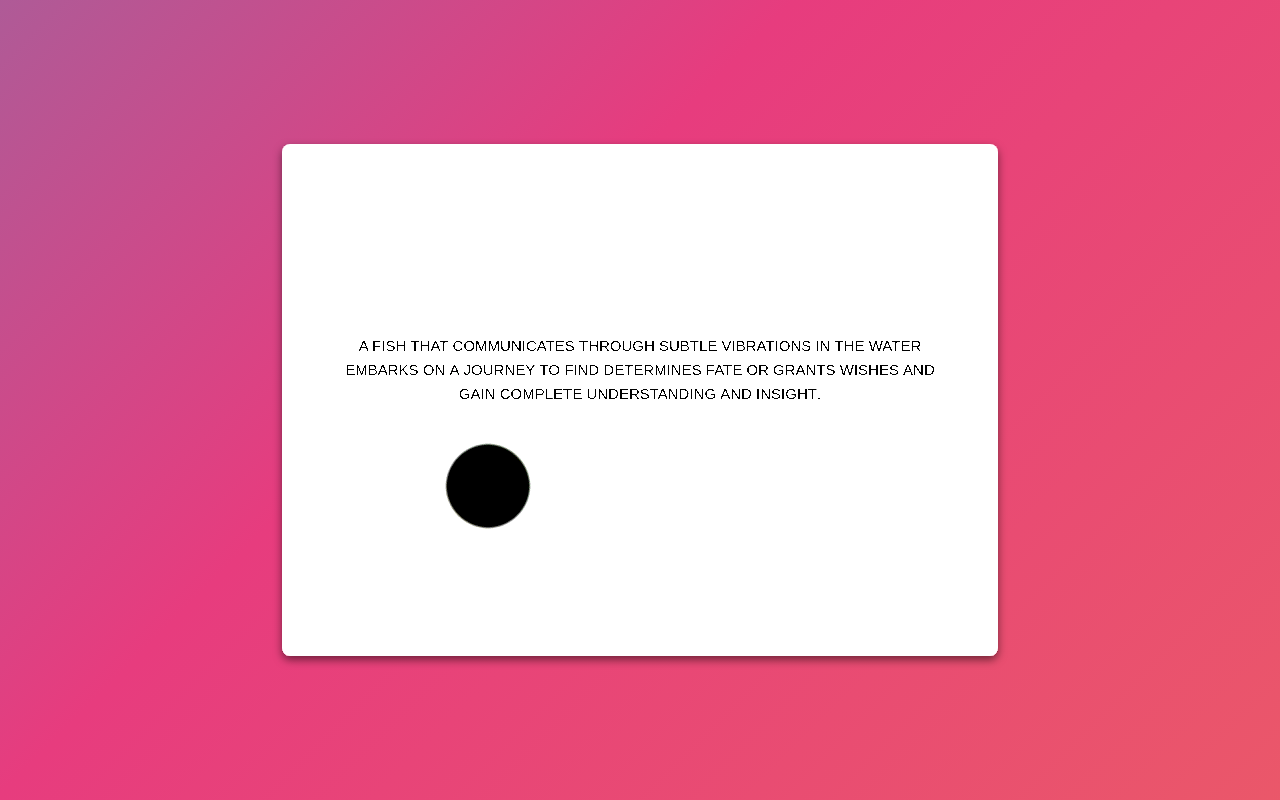
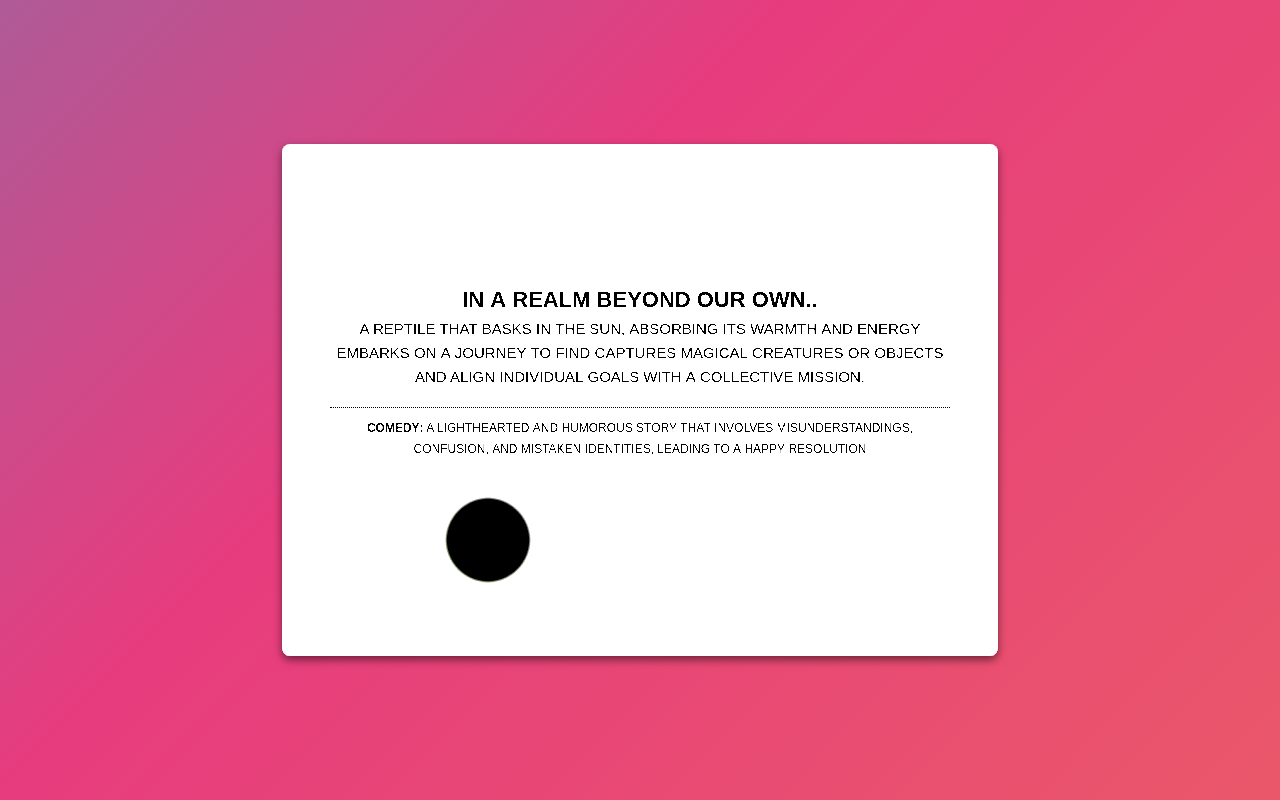
Before and after one commit to voidit/story-blitz, a SvelteKit app: page / in a window 1280 px wide. Built offline with nearby package versions, Linux system fonts and the light colour scheme; a web font is replaced by a local one.

Commit message:
educational line added

```diff
--- a/src/routes/+page.svelte
+++ b/src/routes/+page.svelte
@@ -6,7 +6,8 @@
     let usedPrompts = new Set();
     let prompt = null;
     let short = false;
-    $: intro = '';
+    let intro = 'Story Blitz';
+    let plot = '';
 
     async function fetchPrompts() {
         try {
@@ -50,9 +51,14 @@
             flaws,
             powers,
             creatures,
-            introductions
+            introductions,
+            plots = []
         } = data;
-        intro = oneOf(introductions);
+        intro = introductions[Math.floor(Math.random() * introductions.length)].name;
+        if(plots.length > 0) {
+            let whichPlot = Math.floor(Math.random() * plots.length) || null;
+            plot = (whichPlot) ? `<b>${plots[whichPlot].name}:</b> ${plots[whichPlot].description}` : '';
+        }
         return [
             {
                 id: 1,
@@ -117,6 +123,7 @@
     <div class="main">
         {#if intro}<h2>{intro}</h2>{/if}
         <div>{@html randomPrompt}</div>
+        {#if plot}<small>{@html plot}</small>{/if}
 
         <div class="father-div" on:click={shufflePrompt}>
             <div class="cat">
@@ -132,6 +139,11 @@
     section {
         filter: brightness(1.2) contrast(20);
         -webkit-filter: brightness(1.2) contrast(20);
+    }
+    small {
+        border-top: black 1px dotted;
+        padding-top: 0.5rem;
+        margin-top: 1.2rem;
     }
     .father-div{
         width: 50%;
```
Also changed, not shown: static/data/prompts.json, 54 other files (tests, documents, lock files or other folders).
